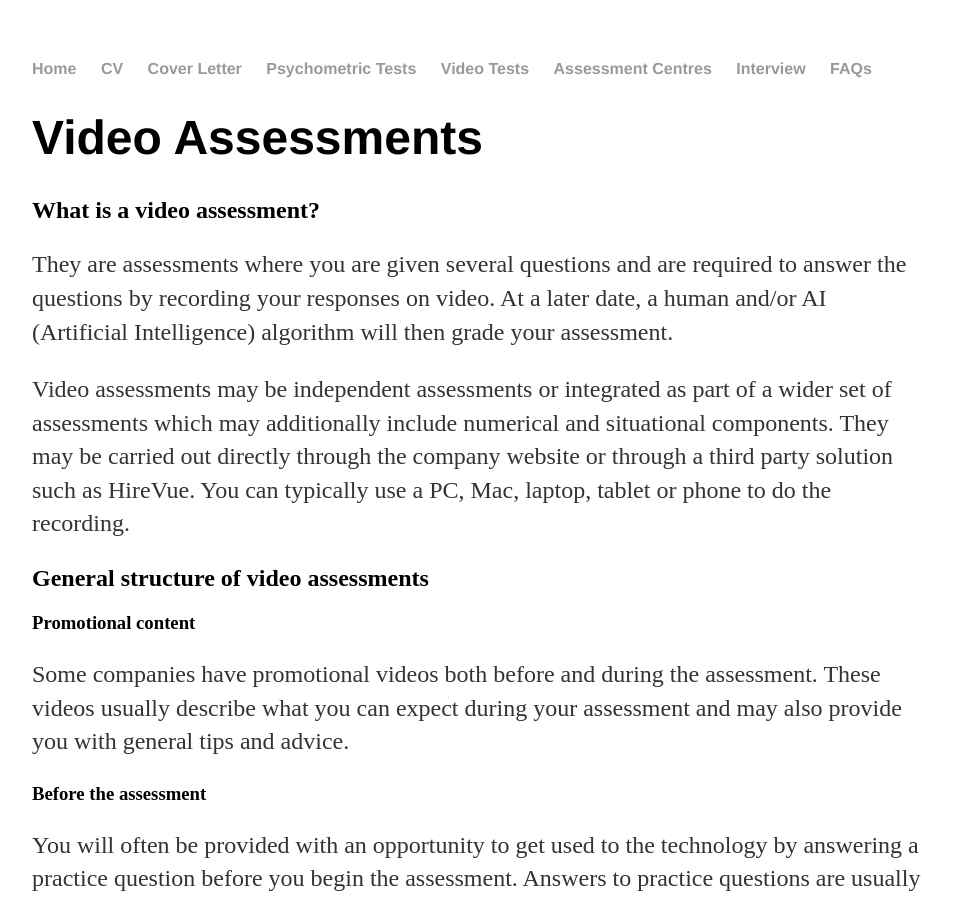
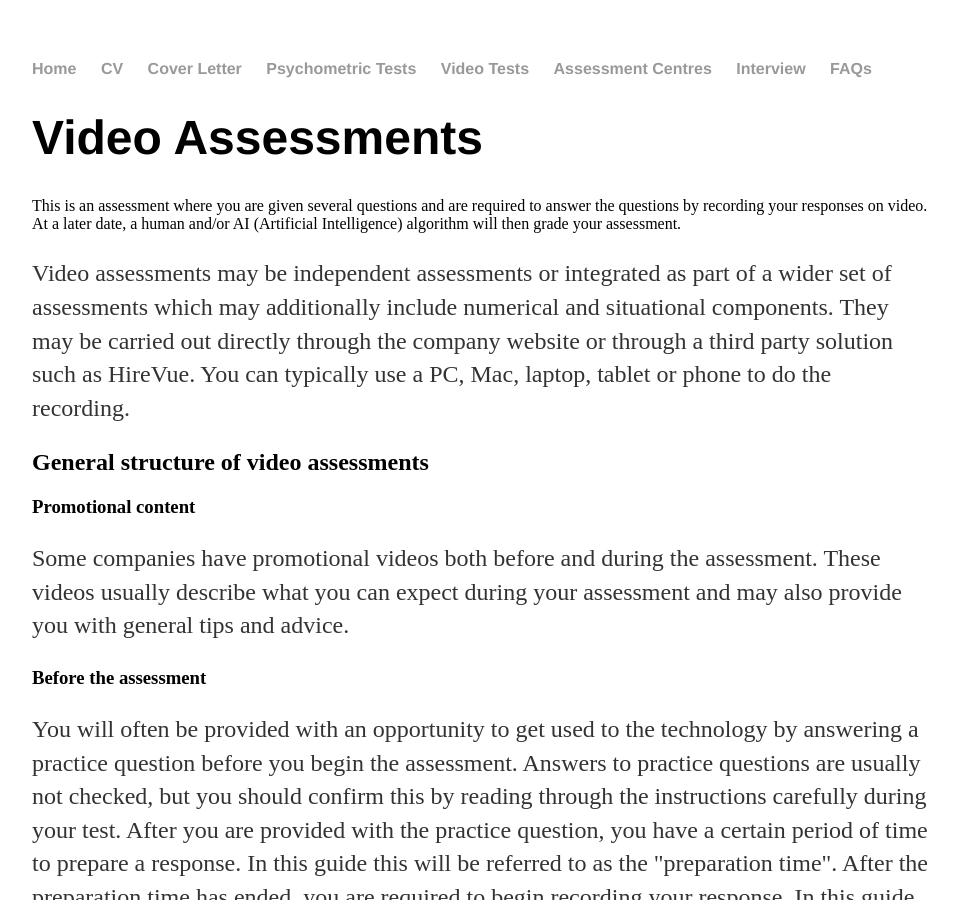
Before and after one commit to pa5411/Graduate-Job-Help, a Jekyll site: the page built from videotests.html, in a window 1280 px wide and 900 px high. Shown: the whole window, without its empty margins (160-1119 px from the left). Built offline with Jekyll 4.4.1, drawn with Linux system fonts in a browser that asks for light colours; some of the changed text lies outside the part shown.

Commit message:
Update videotests.html

```diff
--- a/videotests.html
+++ b/videotests.html
@@ -1,12 +1,12 @@
 ---
 layout: default
 title: Video Tests
+date: 2021-06-15
 ---
 <div class="blurb">
         <h1>Video Assessments</h1>
-        <h2> What is a video assessment?</h2>
 
-        <p> They are assessments where you are given several questions and are required to answer the questions by recording your responses on video. At a later date, a human and/or AI (Artificial Intelligence) algorithm will then grade your assessment. </p>
+        This is an assessment where you are given several questions and are required to answer the questions by recording your responses on video. At a later date, a human and/or AI (Artificial Intelligence) algorithm will then grade your assessment. </p>
 
         <p> Video assessments may be independent assessments or integrated as part of a wider set of assessments which may additionally include numerical and situational components. They may be carried out directly through the company website or through a third party solution such as HireVue. You can typically use a PC, Mac, laptop, tablet or phone to do the recording.</p>
 
```
